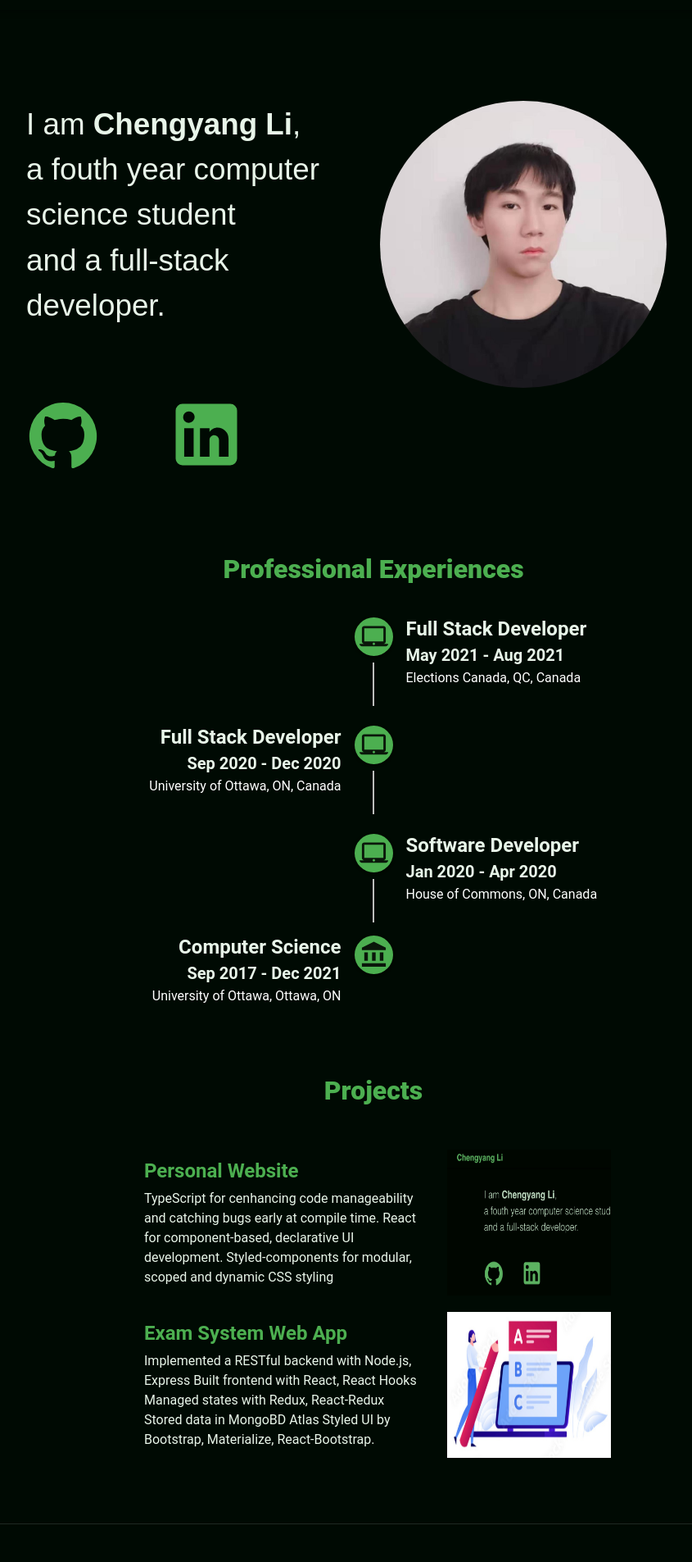
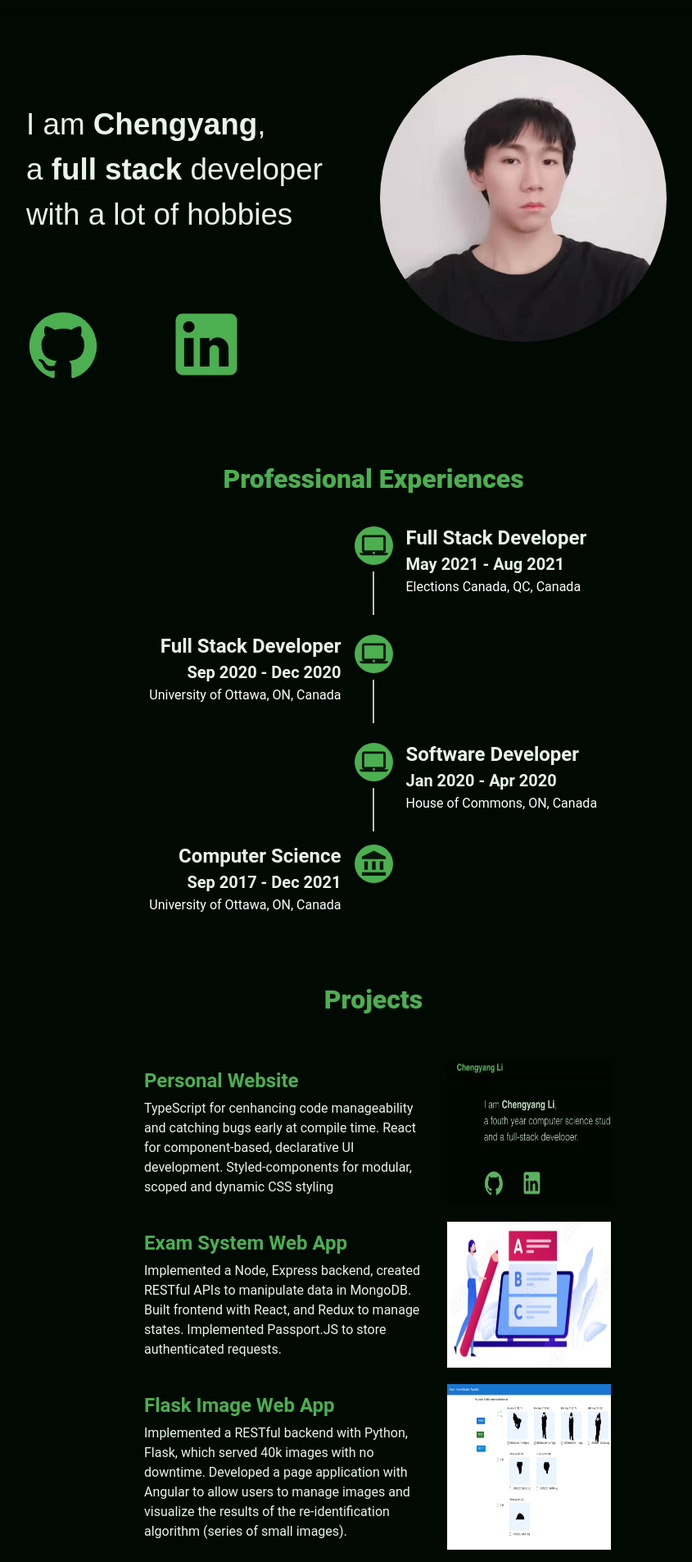
Before and after one commit to chengyangliii/Portfolio, a React (Create React App) app: page / in a window 1280 px wide. Shown: the part 60-1965 px from the top of the page at 82% size, without its empty margins (184-1029 px from the left). Built offline with nearby package versions, Linux system fonts and the light colour scheme.

Commit message:
Jan 8, 2022

```diff
--- a/public/index.html
+++ b/public/index.html
@@ -2,7 +2,7 @@
 <html lang="en">
   <head>
     <meta charset="utf-8" />
-    <link rel="icon" href="%PUBLIC_URL%/1.jpeg" />
+    <link rel="icon" href="%PUBLIC_URL%/icon.jpeg" />
     <meta name="viewport" content="width=device-width, initial-scale=1" />
     <meta name="theme-color" content="#000000" />
     <meta
@@ -24,7 +24,7 @@
       work correctly both with client-side routing and a non-root public URL.
       Learn how to configure a non-root public URL by running `npm run build`.
     -->
-    <title>Chengyang Li</title>
+    <title>Chengyang</title>
   </head>
   <body>
     <noscript>You need to enable JavaScript to run this app.</noscript>
--- a/src/App.tsx
+++ b/src/App.tsx
@@ -22,6 +22,7 @@ import Brightness2Icon from '@material-ui/icons/Brightness2';
 import { green, yellow, indigo } from '@material-ui/core/colors';
 import Portfolio_Image from "./Portfolio_Image.png";
 import Exam_Image from "./Online_Exam.png";
+import Flask_Image from "./Flask_Image.png";
 
 const Header = styled(AppBar)({
   padding: '16px 0',
@@ -75,7 +76,7 @@ const App = () => {
     {
       position: 'Computer Science',
       period: 'Sep 2017 - Dec 2021',
-      company: 'University of Ottawa, Ottawa, ON',
+      company: 'University of Ottawa, ON, Canada',
       academic: true
     }
   ])
@@ -92,9 +93,17 @@ const App = () => {
     {
       image: Exam_Image,
       title: 'Exam System Web App',
-      desc: 'Implemented a RESTful backend with Node.js, Express Built frontend with React, React Hooks Managed states with Redux, React-Redux Stored data in MongoBD Atlas Styled UI by Bootstrap, Materialize, React-Bootstrap.',
+      desc: 'Implemented a Node, Express backend, created RESTful APIs to manipulate data in MongoDB. \n' +
+      'Built frontend with React, and Redux to manage states. Implemented Passport.JS to store authenticated requests.',
       githubLink: 'https://github.com/chengyangliii/MERN-Web-App'
-    }
+    },
+    {
+      image: Flask_Image,
+      title: 'Flask Image Web App',
+      desc: 'Implemented a RESTful backend with Python, Flask, which served 40k images with no downtime. \n' +
+      'Developed a page application with Angular to allow users to manage images and visualize the results of the re-identification algorithm (series of small images).',
+      githubLink: 'https://github.com/chengyangliii/Flask/tree/master'
+    },
 
   ])
 
--- a/src/components/About/About.tsx
+++ b/src/components/About/About.tsx
@@ -48,9 +48,9 @@ const About: React.FC = () => {
             <Slide direction='up' in={true} mountOnEnter unmountOnExit>
                 <Grid item xl={3} lg={4} md={4} sm={12}>
                     <Introduction color='secondary'>
-                        I am <strong>Chengyang Li</strong>,<br/>
-                        a fouth year computer science student <br/>
-                        and a full-stack developer.
+                        I am <strong>Chengyang</strong>,<br/>
+                        a <strong>full stack</strong> developer <br/>
+                        with a lot of hobbies
                         <br/>
                         <Link href="https://github.com/chengyangliii">
                             <GithubIcon color='primary'/>
```
Also changed, not shown: src/Flask_Image.png (added).
